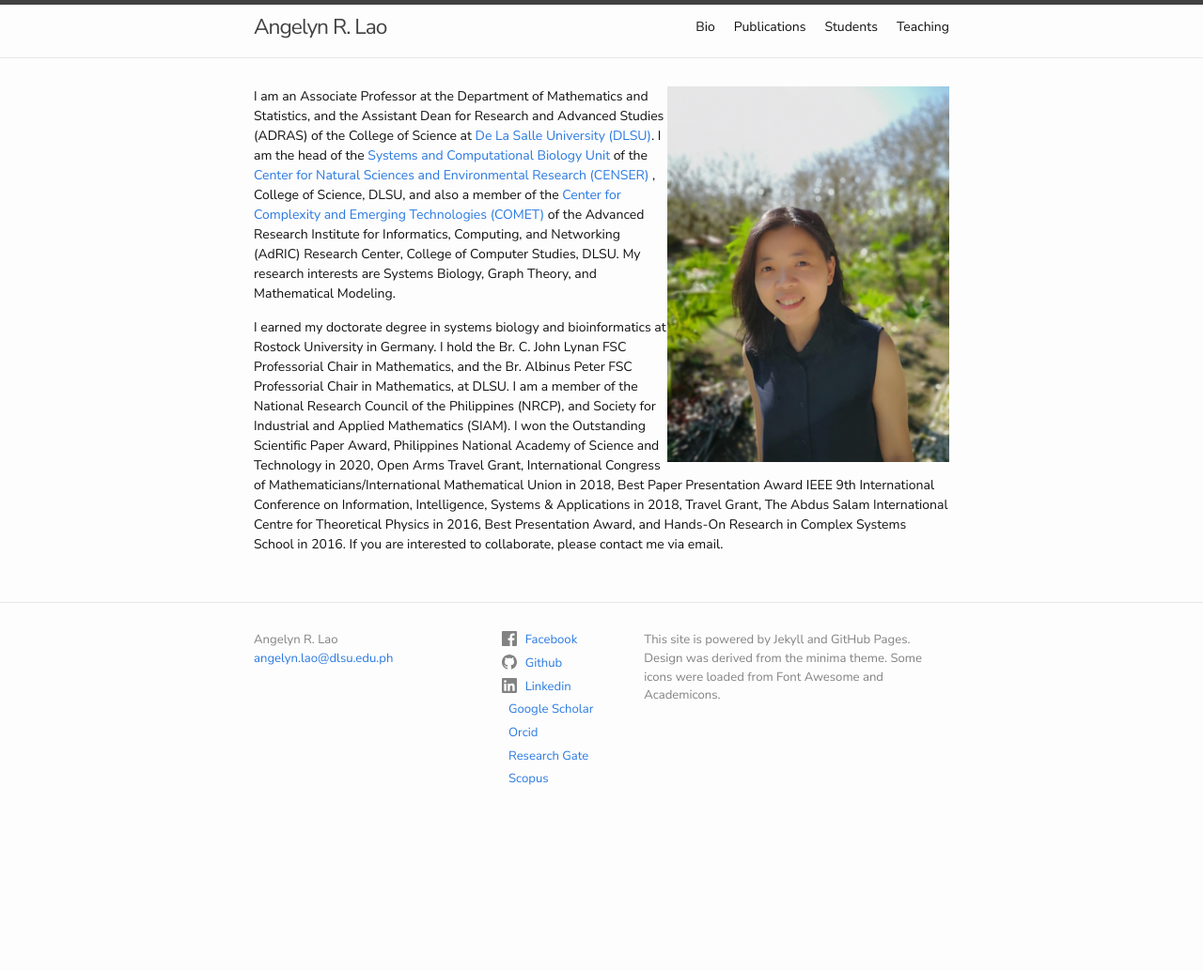
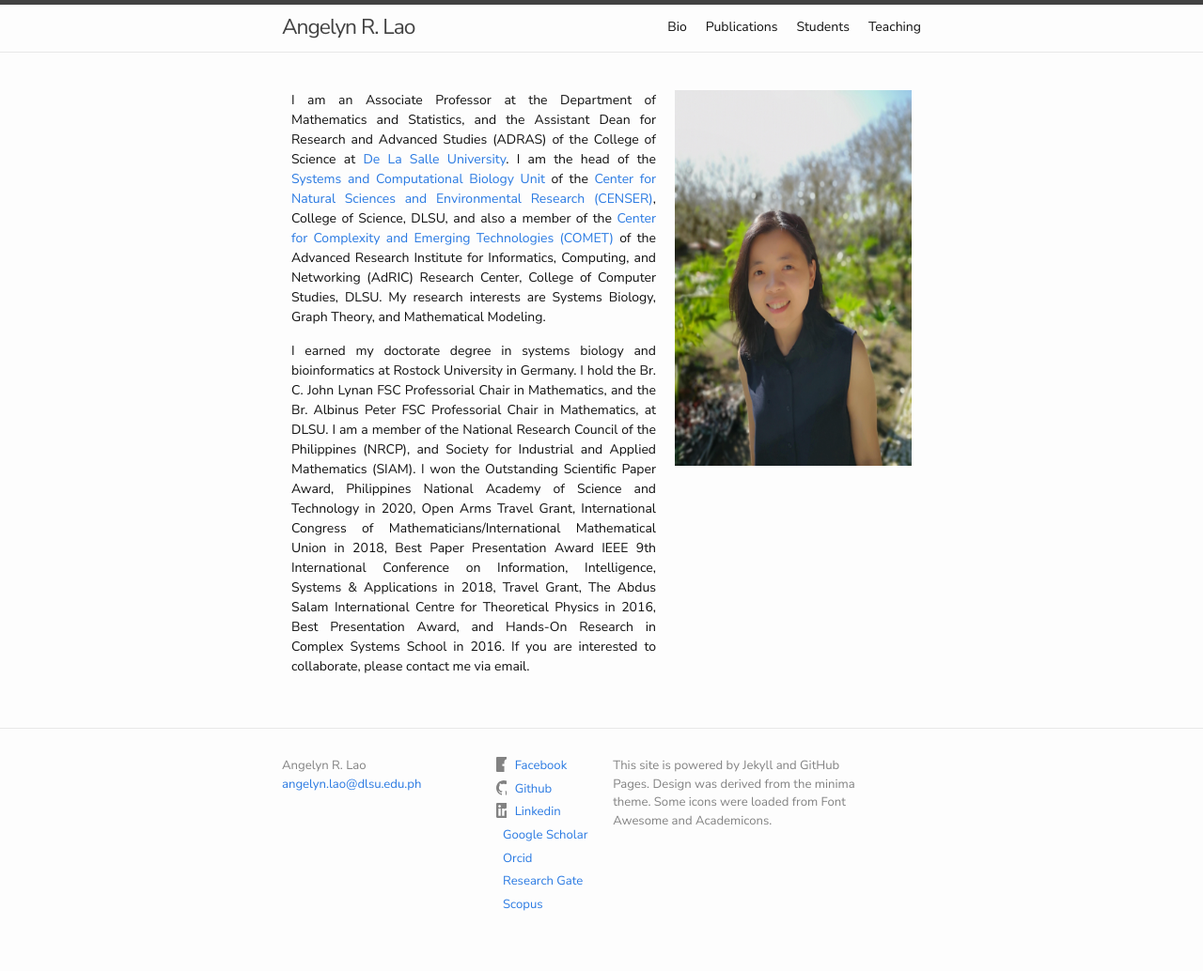
Before and after one commit to yupaulk/angelynlao.github.io, a Jekyll site: the page built from index.md, in a window 1280 px wide. Shown: the whole page at 94% size. Built offline with Jekyll 4.4.1, drawn with Linux system fonts in a browser that asks for light colours; nearby versions of some CDN libraries; a style sheet for code colours, icons or effects is not loaded; before the commit the page ends 900 px from its top, so only the background shows below that.

Commit message:
Update index.md

```diff
--- a/index.md
+++ b/index.md
@@ -4,7 +4,46 @@
 
 layout: home
 ---
-<img src='/assets/angelyn-lao.jpg' width='300' height='400' align='right' /> I am an Associate Professor at the Department of Mathematics and Statistics, and the Assistant Dean for Research and Advanced Studies (ADRAS) of the College of Science at [De La Salle University (DLSU)](https://www.dlsu.edu.ph/). I am the head of the [Systems and Computational Biology Unit](https://dlsu-scomb.github.io/) of the [Center for Natural Sciences and Environmental Research (CENSER)](https://www.dlsu.edu.ph/research/research-centers/censer/censer-3/) , College of Science, DLSU, and also a member of the [Center for Complexity and Emerging Technologies (COMET)](https://comet.dlsu.edu.ph/) of the Advanced Research Institute for Informatics, Computing, and Networking (AdRIC) Research Center, College of Computer Studies, DLSU. My research interests are Systems Biology, Graph Theory, and Mathematical Modeling.
+<style>
+* {
+  box-sizing: border-box;
+}
 
-I earned my doctorate degree in systems biology and bioinformatics at Rostock University in Germany. I hold the Br. C. John Lynan FSC Professorial Chair in Mathematics, and the Br. Albinus Peter FSC Professorial Chair in Mathematics, at DLSU. I am a member of the National Research Council of the Philippines (NRCP), and Society for Industrial and Applied Mathematics (SIAM). I won the Outstanding Scientific Paper Award, Philippines National Academy of Science and Technology in 2020, Open Arms Travel Grant, International Congress of Mathematicians/International Mathematical Union in 2018, Best Paper Presentation Award
-IEEE 9th International Conference on Information, Intelligence, Systems & Applications in 2018, Travel Grant, The Abdus Salam International Centre for Theoretical Physics in 2016, Best Presentation Award, and Hands-On Research in Complex Systems School in 2016. If you are interested to collaborate, please contact me via email.
+/* Create two unequal columns that floats next to each other */
+.column {
+  float: left;
+  padding: 10px;
+}
+
+.left {
+  width: 60%;
+  text-align: justify;
+}
+
+.right {
+  width: 40%;
+}
+
+/* Clear floats after the columns */
+.row:after {
+  content: "";
+  display: table;
+  clear: both;
+}
+</style>
+
+<div class="row">
+	<div class="column left">
+		<p>
+		I am an Associate Professor at the Department of Mathematics and Statistics, and the Assistant Dean for Research and Advanced Studies (ADRAS) of the College of Science at <a href="https://www.dlsu.edu.ph/" target="_blank">De La Salle University</a>. I am the head of the <a href="https://dlsu-scomb.github.io/" target="_blank">Systems and Computational Biology Unit</a> of the <a href="https://www.dlsu.edu.ph/research/research-centers/censer/censer-3/" target="_blank">Center for Natural Sciences and Environmental Research (CENSER)</a>, College of Science, DLSU, and also a member of the <a href="https://comet.dlsu.edu.ph/" target="_blank">Center for Complexity and Emerging Technologies (COMET)</a> of the Advanced Research Institute for Informatics, Computing, and Networking (AdRIC) Research Center, College of Computer Studies, DLSU. My research interests are Systems Biology, Graph Theory, and Mathematical Modeling.
+		</p>
+		<p>
+		I earned my doctorate degree in systems biology and bioinformatics at Rostock University in Germany. I hold the Br. C. John Lynan FSC Professorial Chair in Mathematics, and the Br. Albinus Peter FSC Professorial Chair in Mathematics, at DLSU. I am a member of the National Research Council of the Philippines (NRCP), and Society for Industrial and Applied Mathematics (SIAM). I won the Outstanding Scientific Paper Award, Philippines National Academy of Science and Technology in 2020, Open Arms Travel Grant, International Congress of Mathematicians/International Mathematical Union in 2018, Best Paper Presentation Award IEEE 9th International Conference on Information, Intelligence, Systems & Applications in 2018, Travel Grant, The Abdus Salam International Centre for Theoretical Physics in 2016, Best Presentation Award, and Hands-On Research in Complex Systems School in 2016. If you are interested to collaborate, please contact me via email.
+		</p>
+	</div>
+	<div class="column right">
+
+<img src='/assets/angelyn-lao.jpg' width='300' height='400' align='right' />
+
+	</div>
+</div>
```
